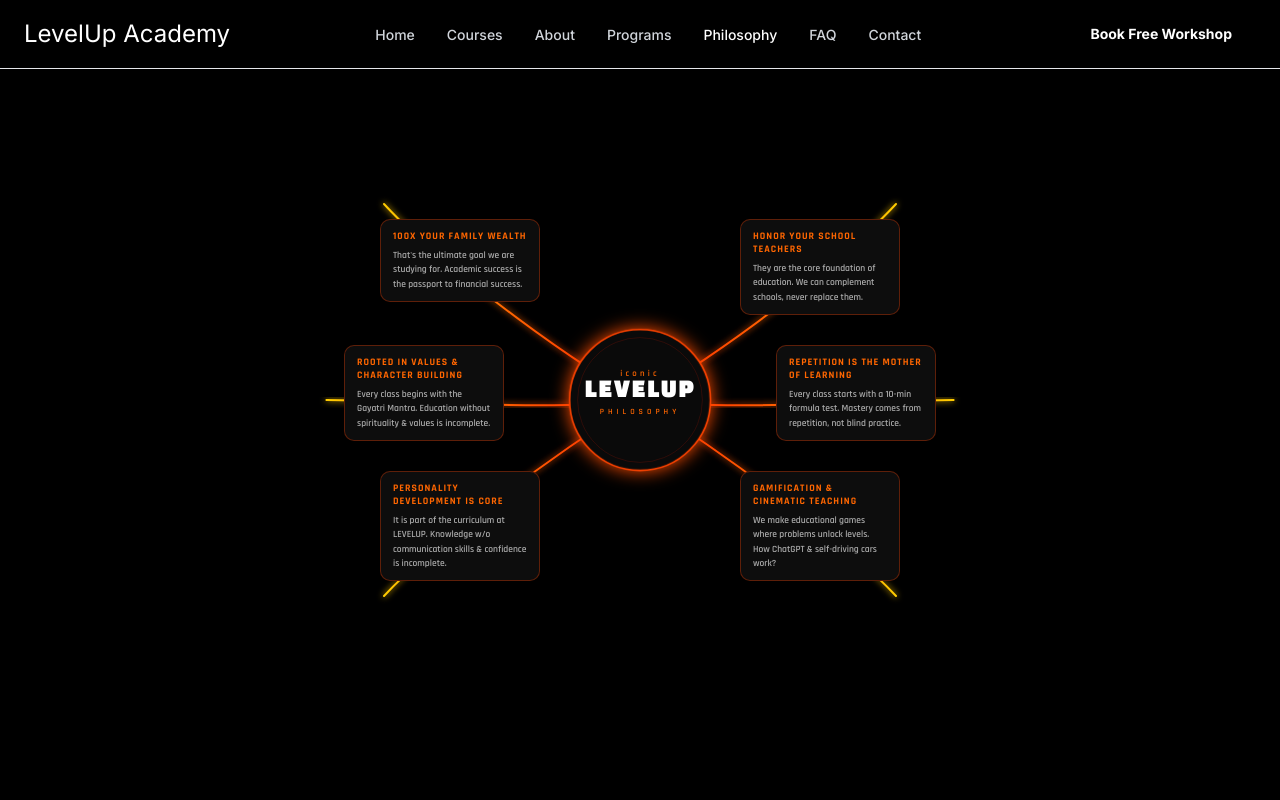
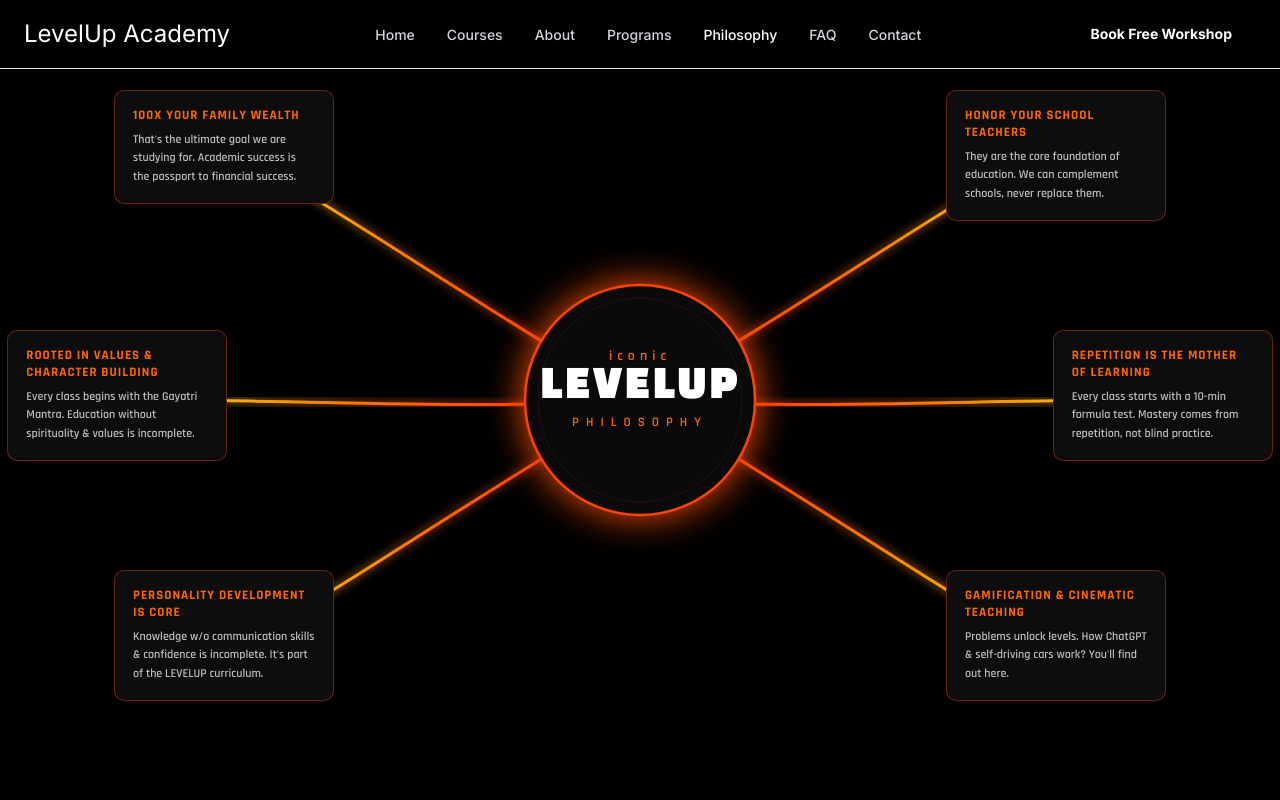
Before and after one commit to Garvsikka/levelup-academy-website, a React (Vite) app in the folder frontend/: page /philosophy in a window 1280 px wide. Shown: the top 800 px of the page. Built offline with nearby package versions, Linux system fonts and the light colour scheme.

Commit message:
feat: implement 1000x1000 grid system for 6-node philosophy hub

```diff
--- a/frontend/src/pages/Philosophy.css
+++ b/frontend/src/pages/Philosophy.css
@@ -1,9 +1,20 @@
 @import url('https://fonts.googleapis.com/css2?family=Rajdhani:wght@600;700&family=Black+Han+Sans&display=swap');
 
-/* ── Snake draw animation ── */
+.philosophy-bg {
+  background: #000000;
+  width: 100%;
+  height: 100vh;
+  min-height: 700px;
+  position: relative;
+  display: flex;
+  align-items: center;
+  justify-content: center;
+  overflow: hidden;
+}
+
 .snake-path {
   fill: none;
-  stroke-width: 2.5;
+  stroke-width: 3;
   stroke-linecap: round;
   animation: drawSnake 0.28s ease-out forwards;
   stroke-dashoffset: var(--path-length);
@@ -21,44 +32,37 @@
 .snake-4 { animation-delay: 0.04s; }
 .snake-5 { animation-delay: 0.07s; }
 
-/* ── Hub glow pulse ── */
 .hub-circle {
   animation: hubPulse 3s ease-in-out infinite;
 }
 
 @keyframes hubPulse {
-  0%, 100% { filter: drop-shadow(0 0 10px #ff4400); }
-  50%       { filter: drop-shadow(0 0 20px #ff7700); }
+  0%, 100% { filter: drop-shadow(0 0 16px #ff4400); }
+  50%       { filter: drop-shadow(0 0 34px #ff7700); }
 }
 
-/* ── Node cards ── */
 .node-card {
   position: absolute;
-  width: 160px;
+  width: 220px;
   background: #0d0d0d;
-  border: 1px solid #ff440055;
+  border: 1px solid #ff440066;
   border-radius: 10px;
-  padding: 10px 12px;
+  padding: 16px 18px;
 }
 
 .node-title {
   font-family: 'Rajdhani', sans-serif;
   font-weight: 700;
-  font-size: 10px;
+  font-size: 13px;
   letter-spacing: 1px;
   color: #ff6600;
-  margin-bottom: 5px;
+  margin-bottom: 7px;
   line-height: 1.3;
 }
 
 .node-body {
   font-family: 'Rajdhani', sans-serif;
-  font-size: 9.5px;
-  color: #aaaaaa;
-  line-height: 1.5;
+  font-size: 12px;
+  color: #bbbbbb;
+  line-height: 1.55;
 }
-
-/* ── Page background ── */
-.philosophy-bg {
-  background: #000000;
-}
--- a/frontend/src/pages/Philosophy.jsx
+++ b/frontend/src/pages/Philosophy.jsx
@@ -2,67 +2,70 @@
 import { motion } from "framer-motion";
 import "./Philosophy.css";
 
-/* ─── Node data ─── */
-/* SVG grid: viewBox="-500 -500 1000 1000", origin = screen centre     */
-/* Path endpoints are inset to the nearest card edge, not the centre   */
 const NODES = [
   {
     id: 0,
-    /* card centre (SVG units) */ cx: -320, cy: -245,
-    /* card position offset   */ cardLeft: "calc(50% - 180px - 80px)", cardTop: "calc(50% - 126px - 55px)",
+    ex: -390, ey: -240,
+    bx1: -140, by1: -80, bx2: -300, by2: -190,
+    cardLeft: "calc(50% - 390/1200*100% - 110px)",
+    cardTop:  "calc(50% - 240/800*100% - 70px)",
     title: "100X YOUR FAMILY WEALTH",
     body: "That's the ultimate goal we are studying for. Academic success is the passport to financial success.",
-    /* Bézier controls */ bx1: -120, by1: -70, bx2: -260, by2: -180,
     delay: 0,
   },
   {
     id: 1,
-    cx: -392, cy: 0,
-    cardLeft: "calc(50% - 216px - 80px)", cardTop: "calc(50% - 55px)",
+    ex: -490, ey: 0,
+    bx1: -140, by1: 10, bx2: -340, by2: 0,
+    cardLeft: "calc(50% - 490/1200*100% - 110px)",
+    cardTop:  "calc(50% - 70px)",
     title: "ROOTED IN VALUES & CHARACTER BUILDING",
     body: "Every class begins with the Gayatri Mantra. Education without spirituality & values is incomplete.",
-    bx1: -110, by1: 15, bx2: -290, by2: 0,
     delay: 0.03,
   },
   {
     id: 2,
-    cx: -320, cy: 245,
-    cardLeft: "calc(50% - 180px - 80px)", cardTop: "calc(50% + 126px - 55px)",
+    ex: -390, ey: 240,
+    bx1: -140, by1: 80, bx2: -300, by2: 190,
+    cardLeft: "calc(50% - 390/1200*100% - 110px)",
+    cardTop:  "calc(50% + 240/800*100% - 70px)",
     title: "PERSONALITY DEVELOPMENT IS CORE",
-    body: "It is part of the curriculum at LEVELUP. Knowledge w/o communication skills & confidence is incomplete.",
-    bx1: -110, by1: 70, bx2: -260, by2: 180,
+    body: "Knowledge w/o communication skills & confidence is incomplete. It's part of the LEVELUP curriculum.",
     delay: 0.06,
   },
   {
     id: 3,
-    cx: 320, cy: -245,
-    cardLeft: "calc(50% + 180px - 80px)", cardTop: "calc(50% - 126px - 55px)",
+    ex: 390, ey: -240,
+    bx1: 140, by1: -80, bx2: 300, by2: -190,
+    cardLeft: "calc(50% + 390/1200*100% - 110px)",
+    cardTop:  "calc(50% - 240/800*100% - 70px)",
     title: "HONOR YOUR SCHOOL TEACHERS",
     body: "They are the core foundation of education. We can complement schools, never replace them.",
-    bx1: 120, by1: -70, bx2: 260, by2: -180,
     delay: 0.02,
   },
   {
     id: 4,
-    cx: 392, cy: 0,
-    cardLeft: "calc(50% + 216px - 80px)", cardTop: "calc(50% - 55px)",
+    ex: 490, ey: 0,
+    bx1: 140, by1: 10, bx2: 340, by2: 0,
+    cardLeft: "calc(50% + 490/1200*100% - 110px)",
+    cardTop:  "calc(50% - 70px)",
     title: "REPETITION IS THE MOTHER OF LEARNING",
     body: "Every class starts with a 10-min formula test. Mastery comes from repetition, not blind practice.",
-    bx1: 110, by1: 15, bx2: 290, by2: 0,
     delay: 0.04,
   },
   {
     id: 5,
-    cx: 320, cy: 245,
-    cardLeft: "calc(50% + 180px - 80px)", cardTop: "calc(50% + 126px - 55px)",
+    ex: 390, ey: 240,
+    bx1: 140, by1: 80, bx2: 300, by2: 190,
+    cardLeft: "calc(50% + 390/1200*100% - 110px)",
+    cardTop:  "calc(50% + 240/800*100% - 70px)",
     title: "GAMIFICATION & CINEMATIC TEACHING",
-    body: "We make educational games where problems unlock levels. How ChatGPT & self-driving cars work?",
-    bx1: 110, by1: 70, bx2: 260, by2: 180,
+    body: "Problems unlock levels. How ChatGPT & self-driving cars work? You'll find out here.",
     delay: 0.07,
   },
 ];
 
-const SNAKE_DUR = 0.28; // seconds
+const SNAKE_DUR = 0.28;
 
 export default function Philosophy() {
   const pathRefs = useRef([]);
@@ -70,13 +73,11 @@
   const [visible, setVisible] = useState(Array(6).fill(false));
 
   useEffect(() => {
-    // Measure real path lengths after mount
     const lengths = pathRefs.current.map((el) =>
       el ? el.getTotalLength() : 800
     );
     setPathLengths(lengths);
 
-    // Reveal each card once its snake finishes
     NODES.forEach((n) => {
       setTimeout(() => {
         setVisible((prev) => {
@@ -89,12 +90,10 @@
   }, []);
 
   return (
-    <div className="philosophy-bg relative w-full min-h-screen flex items-center justify-center overflow-hidden">
-
-      {/* ── SVG layer ── */}
+    <div className="philosophy-bg">
       <svg
         className="absolute inset-0 w-full h-full pointer-events-none"
-        viewBox="-500 -500 1000 1000"
+        viewBox="-600 -400 1200 800"
         preserveAspectRatio="xMidYMid meet"
         xmlns="http://www.w3.org/2000/svg"
       >
@@ -104,7 +103,8 @@
               key={n.id}
               id={`snakeGrad${n.id}`}
               gradientUnits="userSpaceOnUse"
-              x1="0" y1="0" x2={n.cx} y2={n.cy}
+              x1="0" y1="0"
+              x2={n.ex} y2={n.ey}
             >
               <stop offset="0%"   stopColor="#ff2200" />
               <stop offset="50%"  stopColor="#ff6600" />
@@ -112,7 +112,7 @@
             </linearGradient>
           ))}
           <filter id="snakeGlow" x="-50%" y="-50%" width="200%" height="200%">
-            <feGaussianBlur stdDeviation="4" result="b" />
+            <feGaussianBlur stdDeviation="5" result="b" />
             <feMerge>
               <feMergeNode in="b" />
               <feMergeNode in="SourceGraphic" />
@@ -120,64 +120,32 @@
           </filter>
         </defs>
 
-        {/* Snakes */}
         {NODES.map((n) => (
           <path
             key={n.id}
             ref={(el) => (pathRefs.current[n.id] = el)}
             className={`snake-path snake-${n.id}`}
-            d={`M 0 0 C ${n.bx1} ${n.by1}, ${n.bx2} ${n.by2}, ${n.cx} ${n.cy}`}
+            d={`M 0 0 C ${n.bx1} ${n.by1}, ${n.bx2} ${n.by2}, ${n.ex} ${n.ey}`}
             stroke={`url(#snakeGrad${n.id})`}
             filter="url(#snakeGlow)"
             style={{ "--path-length": pathLengths[n.id] }}
           />
         ))}
 
-        {/* Hub */}
         <circle
           className="hub-circle"
-          cx="0" cy="0" r="88"
+          cx="0" cy="0" r="115"
           fill="#0a0a0a"
           stroke="#ff4400"
-          strokeWidth="2"
+          strokeWidth="2.5"
         />
-        <circle cx="0" cy="0" r="78" fill="none" stroke="#ff220030" strokeWidth="1" />
+        <circle cx="0" cy="0" r="102" fill="none" stroke="#ff220025" strokeWidth="1" />
 
-        {/* Hub text */}
-        <text
-          x="0" y="-30"
-          textAnchor="middle"
-          fontFamily="'Rajdhani', sans-serif"
-          fontSize="11"
-          fill="#ff6600"
-          letterSpacing="4"
-        >
-          iconic
-        </text>
-        <text
-          x="0" y="-4"
-          textAnchor="middle"
-          fontFamily="'Black Han Sans', Impact, sans-serif"
-          fontWeight="900"
-          fontSize="26"
-          fill="white"
-          letterSpacing="3"
-        >
-          LEVELUP
-        </text>
-        <text
-          x="0" y="18"
-          textAnchor="middle"
-          fontFamily="'Rajdhani', sans-serif"
-          fontSize="10"
-          fill="#ff6600"
-          letterSpacing="5"
-        >
-          PHILOSOPHY
-        </text>
+        <text x="0" y="-40" textAnchor="middle" fontFamily="'Rajdhani', sans-serif" fontSize="14" fill="#ff6600" letterSpacing="5">iconic</text>
+        <text x="0" y="-2"  textAnchor="middle" fontFamily="'Black Han Sans', Impact, sans-serif" fontWeight="900" fontSize="38" fill="white" letterSpacing="4">LEVELUP</text>
+        <text x="0" y="26"  textAnchor="middle" fontFamily="'Rajdhani', sans-serif" fontSize="13" fill="#ff6600" letterSpacing="7">PHILOSOPHY</text>
       </svg>
 
-      {/* ── Node cards ── */}
       <div className="absolute inset-0 pointer-events-none">
         {NODES.map((n) => (
           <motion.div
```
